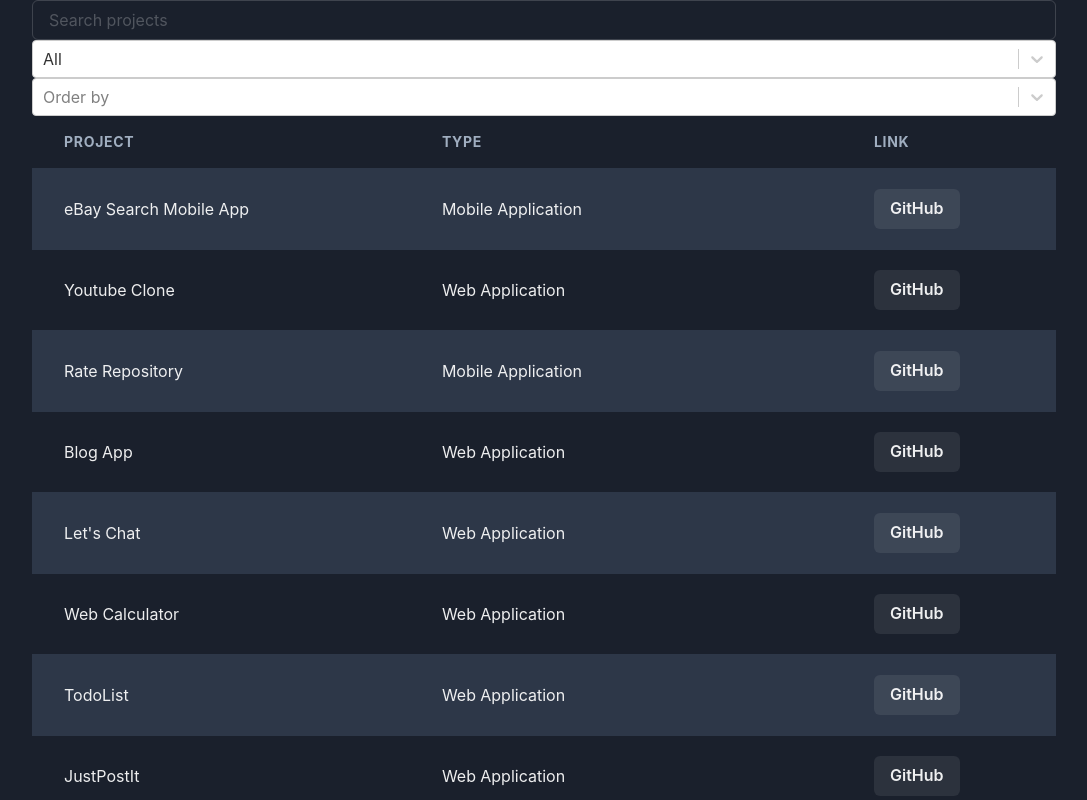
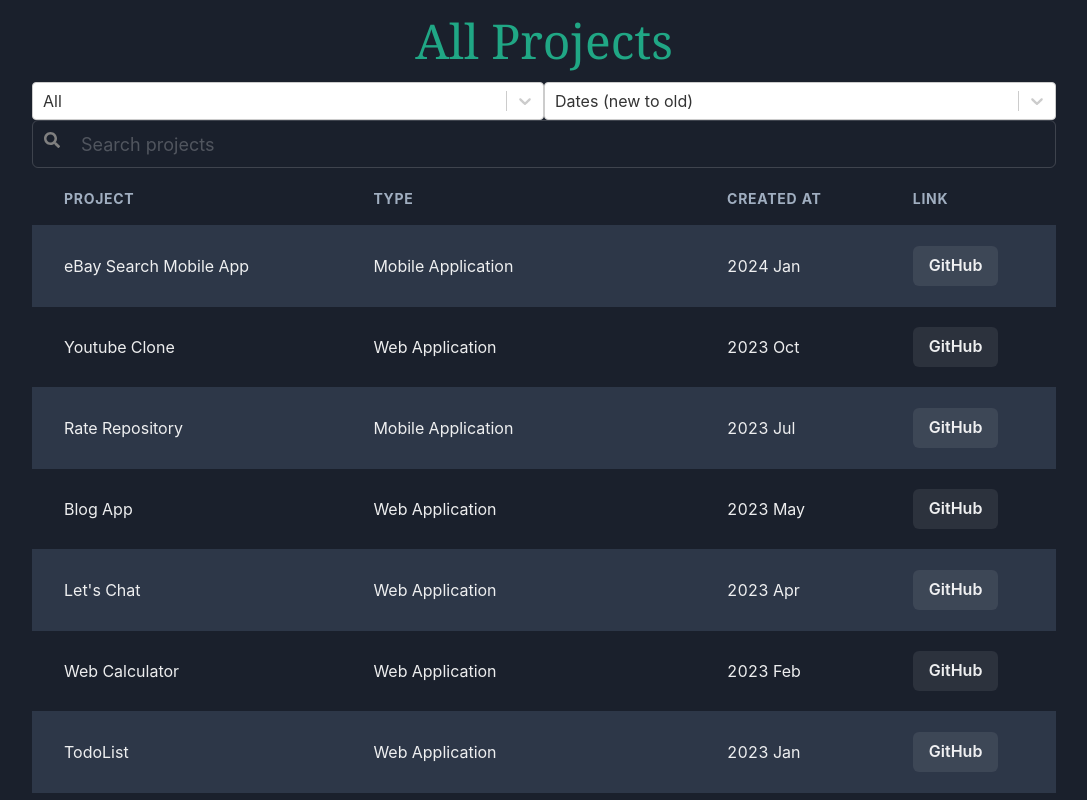
Before and after one commit to yingtu35/yingtu35.github.io, a React (Create React App) app: page /projects in a window 1280 px wide. Shown: the top 800 px of the page, without its empty margins (96-1183 px from the left). Built offline with nearby package versions, Linux system fonts and the light colour scheme.

Commit message:
Adjust AllProjects action bar layout, add createdAt column

```diff
--- a/src/App.css
+++ b/src/App.css
@@ -296,6 +296,14 @@
   column-count: 3;
 }
 
+.projects-table-action-bar {
+  justify-content: start;
+  align-items: center;
+  flex-direction: row;
+  flex-wrap: wrap;
+  margin: 5px 0 5px 0;
+}
+
 .projects-table-container {
   margin: 0px;
   justify-content: center;
--- a/src/components/AllProjects.jsx
+++ b/src/components/AllProjects.jsx
@@ -1,9 +1,18 @@
 import React, { useState } from "react";
 import Select from "react-select";
-import { Box, Input} from "@chakra-ui/react";
-import { Flex, TableContainer, Table, TableCaption, Thead, Tbody, Tfoot, Tr, Th, Td, Button } from "@chakra-ui/react"
+import { Input, InputGroup, InputLeftElement } from "@chakra-ui/react";
+import { FaSearch } from "react-icons/fa";
+import { Box, Flex, TableContainer, Table, TableCaption, Thead, Tbody, Tfoot, Tr, Th, Td, Button } from "@chakra-ui/react"
 import debounce from 'lodash.debounce';
 import { projects, moreProjects } from "../data/projects.js"
+import { formatDateWithMonthAbbreviation } from "../utils/date.js";
+
+const customStyles = {
+  option: (provided, state) => ({
+    ...provided,
+    color: state.isSelected ? "black" : "gray",
+  }),
+};
 
 const sortOptions = [
   { value: "option1", label: "Dates (new to old)" },
@@ -13,6 +22,7 @@
 
 // TODO: add a pagination to show 10 projects per page
 const AllProjects = () => {
+  const sectionTitle = "All Projects".split("");
   const [searchTitle, setSearchTitle] = useState("");
   const [selectedType, setSelectedType] = useState({ value: "All", label: "All" });
   const [selectedSort, setSelectedSort] = useState({ value: "option1", label: "Dates (new to old)" });
@@ -56,21 +66,43 @@
     typesFilteredProjects.sort((a, b) => a.type.localeCompare(b.type));
   return (
     <Box>
-      <Input
-        placeholder="Search projects"
-        onChange={onSearchTitleChange}
-        />
+      <Flex className="section-title-container" style={{margin: '5px 0'}}>
+                {/* <Box className="section-title-divider" /> */}
+                <Box className="section-title-box" style={{width: '300px'}}>
+                    {sectionTitle.map((word, index) => {
+                        return (<span className="section-title span cursive color-lam" key={index}>{word}</span>);
+                    })}
+                </Box>
+                {/* <Box className="section-title-divider" /> */}
+            </Flex>
+      <Flex className="projects-table-action-bar">
+        <Box width="50%">
           <Select
+            styles={customStyles}
             placeholder="Select a type"
             value={selectedType}
             options={typesOptions}
             onChange={onSelectTypeChange}
           />
+        </Box>
+        <Box width="50%">
           <Select
+            styles={customStyles}
             placeholder="Order by"
+            value={selectedSort}
             options={sortOptions}
             onChange={onSelectSortChange}
           />
+        </Box>
+        <InputGroup width="100%">
+          <InputLeftElement pointerEvents="none" children={<FaSearch color='gray' />} />
+          <Input
+            size="lg"
+            placeholder="Search projects"
+            onChange={onSearchTitleChange}
+            />
+        </InputGroup>
+      </Flex>
       <Flex className="projects-table-container">
         <TableContainer sx={{flexGrow: 1}}>
           <Table size="lg" variant='striped' colorScheme='gray'>
@@ -79,6 +111,7 @@
               <Tr>
                 <Th>Project</Th>
                 <Th>Type</Th>
+                <Th>Created at</Th>
                 <Th>Link</Th>
               </Tr>
             </Thead>
@@ -87,6 +120,7 @@
                 <Tr key={project.title}>
                   <Td>{project.title}</Td>
                   <Td>{project.type}</Td>
+                  <Td>{formatDateWithMonthAbbreviation(project.createdAt)}</Td>
                   <Td>
                     <Button>
                       <a
@@ -104,6 +138,7 @@
               <Tr>
                 <Th>Project</Th>
                 <Th>Type</Th>
+                <Th>Created at</Th>
                 <Th>Link</Th>
               </Tr>
             </Tfoot>
--- a/src/components/Project.jsx
+++ b/src/components/Project.jsx
@@ -3,9 +3,10 @@
 import { MdCheckCircle } from "react-icons/md"
 import { Box, Flex, Image, Text, Button, Modal, ModalOverlay, ModalContent, ModalCloseButton, ModalFooter, ModalBody, ModalHeader, useDisclosure, Heading, useColorMode } from "@chakra-ui/react"
 import { List, ListItem, ListIcon } from "@chakra-ui/react";
+import { formatDateWithMonthAbbreviation } from "../utils/date";
 
 function Project({project}) {
-    const { title, type, logo, src, description, bulletpoints, footer, link } = project;
+    const { title, type, logo, src, description, createdAt, bulletpoints, footer, link } = project;
     const {isOpen, onOpen, onClose} = useDisclosure();
     const [isHovered, setIsHovered] = useState(false);
 
@@ -73,7 +74,10 @@
                 <ModalContent>
                 <ModalHeader bg={modalBg[colorMode]}>
                     <Heading variant="h1" textAlign="center">{title}</Heading>
-                    <Text textAlign="center" fontStyle="italic">{type}</Text>
+                    <Flex justifyContent="center" alignItems="center" gap="20px">
+                        <Text textAlign="center" fontStyle="italic">{type}</Text>
+                        <Text textAlign="center" fontStyle="italic">{formatDateWithMonthAbbreviation(createdAt)}</Text>
+                    </Flex>
                 </ModalHeader>
                 <ModalCloseButton />
                 <Flex justifyContent="center" alignItems="stretch" m={3}>
--- /dev/null
+++ b/src/utils/date.js
@@ -0,0 +1,11 @@
+export const formatDateWithMonthAbbreviation = (date) => {
+  const monthsAbbreviation = [
+    "Jan", "Feb", "Mar", "Apr", "May", "Jun",
+    "Jul", "Aug", "Sep", "Oct", "Nov", "Dec"
+  ];
+
+  const year = date.getFullYear();
+  const monthAbbreviation = monthsAbbreviation[date.getMonth()];
+
+  return `${year} ${monthAbbreviation}`;
+}
```
Lines whose indentation alone changed are shown as unchanged.
